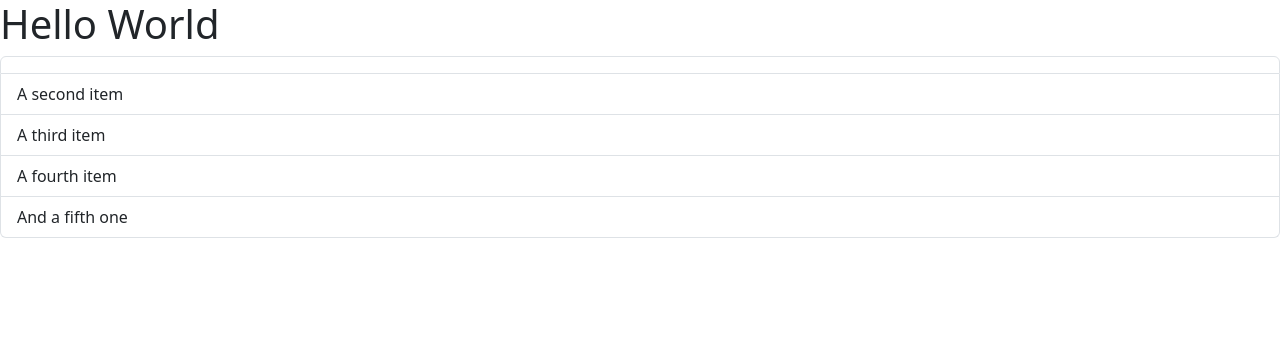
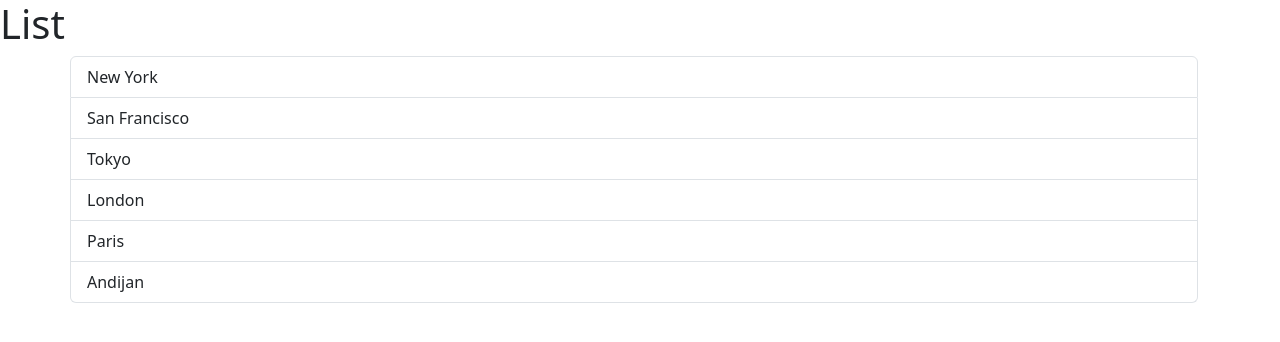
Before and after one commit to HusanboyZafarov/React-TypeScript, a React (Vite) app: page / in a window 1280 px wide. Shown: the top 342 px of the page. Built offline with nearby package versions, Linux system fonts and the light colour scheme.

Commit message:
initial commit

```diff
--- a/src/components/ListGroup.tsx
+++ b/src/components/ListGroup.tsx
@@ -1,7 +1,7 @@
 import React from 'react';
 
 const ListGroup = () => {
-  const items = [
+  let items = [
     'New York',
     'San Francisco',
     'Tokyo',
@@ -9,15 +9,21 @@ const ListGroup = () => {
     'Paris',
     'Andijan'
   ];
+
   return (
     <>
-      <h1>Hello World</h1>
-      <ul className='list-group'>
-        <li className='list-group-item'></li>
-        <li className='list-group-item'>A second item</li>
-        <li className='list-group-item'>A third item</li>
-        <li className='list-group-item'>A fourth item</li>
-        <li className='list-group-item'>And a fifth one</li>
+      <h1>List</h1>
+      {items.length === 0 && <p>No item found</p>}
+      <ul className='list-group container'>
+        {items.map((item) => (
+          <li
+            className='list-group-item'
+            onClick={(event) => console.log(event)}
+            key={item}
+          >
+            {item}
+          </li>
+        ))}
       </ul>
     </>
   );
```
